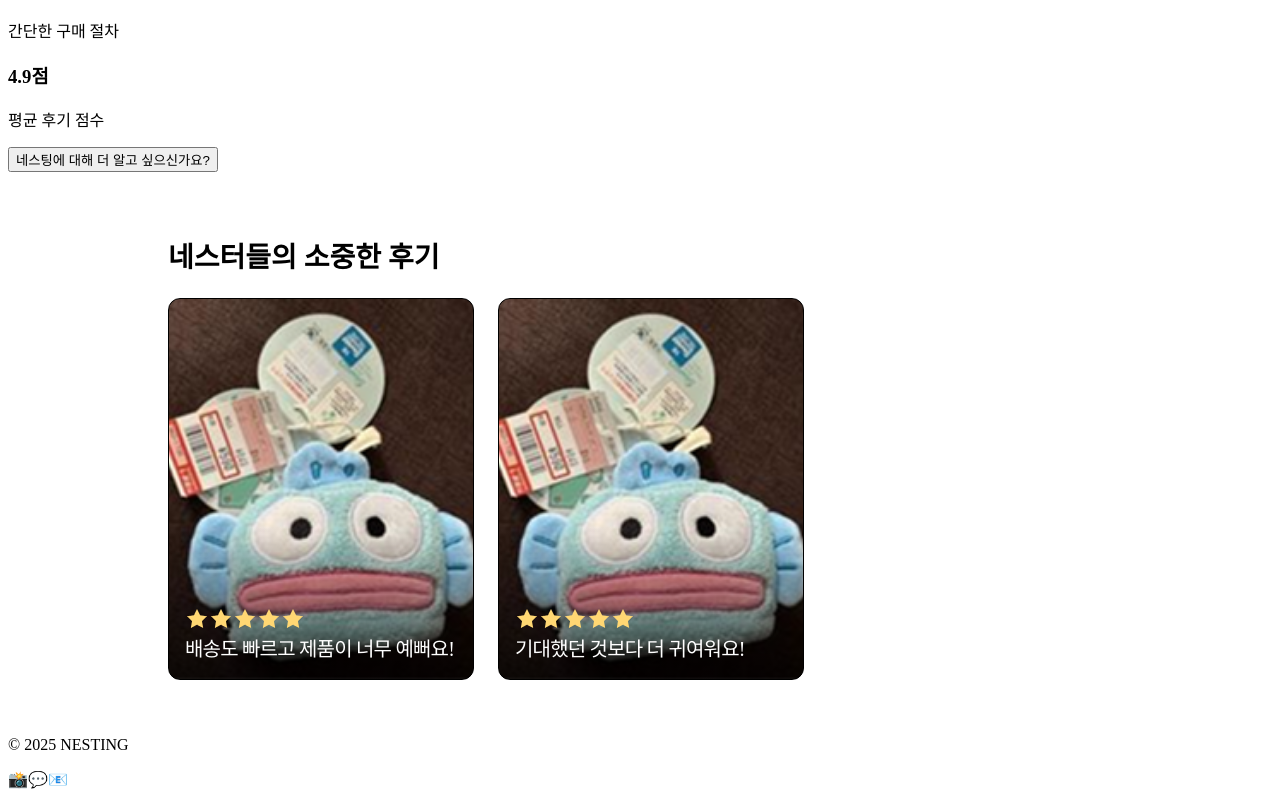
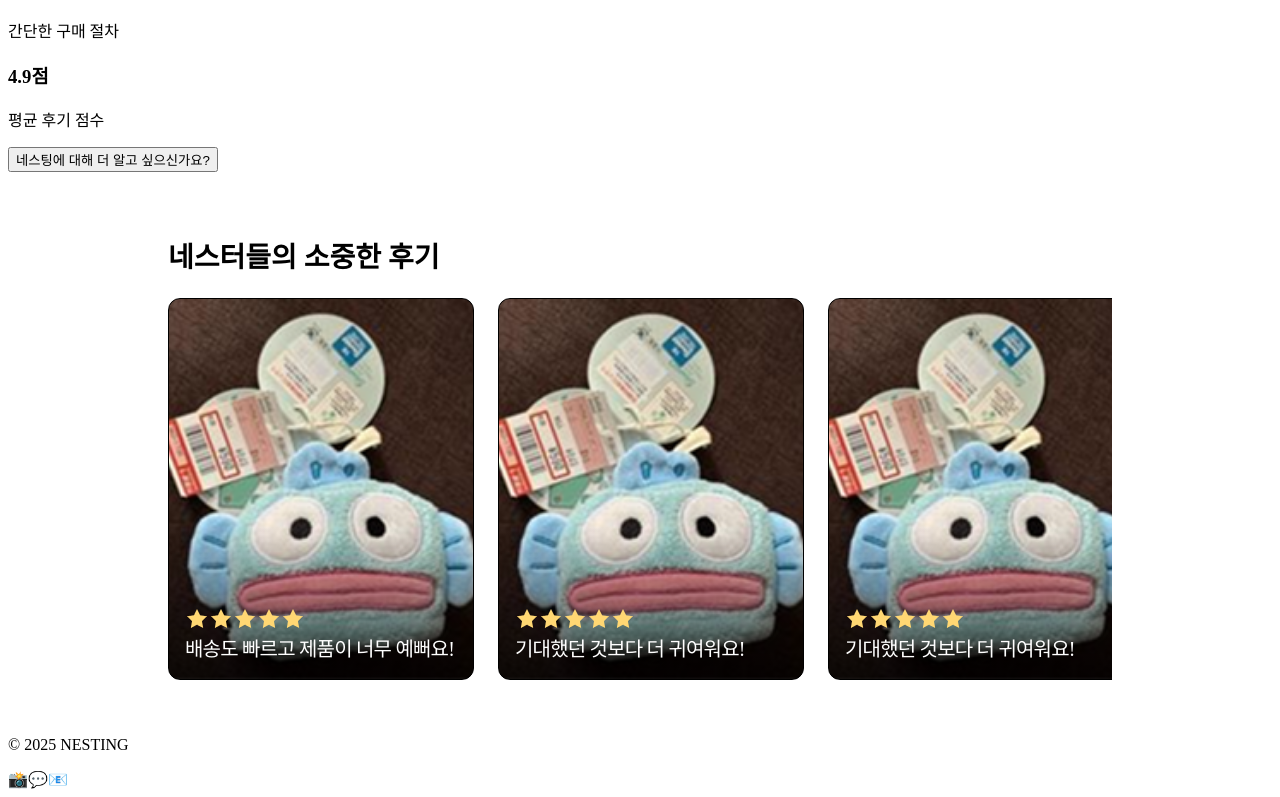
Before and after one commit to nesting2025/nesting-frontend, a React (Vite) app: page / in a window 1280 px wide. Shown: the part 1802-2599 px from the top of the page. Built offline with nearby package versions, Linux system fonts and the light colour scheme.

Commit message:
feat/리뷰 아이템 추가

```diff
--- a/src/App.jsx
+++ b/src/App.jsx
@@ -77,7 +77,18 @@ const mockReviews = [
     text: "배송도 빠르고 제품이 너무 예뻐요!",
     image: "/assets/review1.jpg",
   },
-  { id: 2, text: "기대했던 것보다 더 귀여워요!", image: "/assets/review2.jpg" },
+  { id: 2,
+    text: "기대했던 것보다 더 귀여워요!",
+    image: "/assets/review2.jpg"
+  },
+  { id: 3,
+    text: "기대했던 것보다 더 귀여워요!",
+    image: "/assets/review2.jpg"
+  },
+  { id: 4,
+    text: "기대했던 것보다 더 귀여워요!",
+    image: "/assets/review2.jpg"
+  },
 ];
 
 function App() {
```
